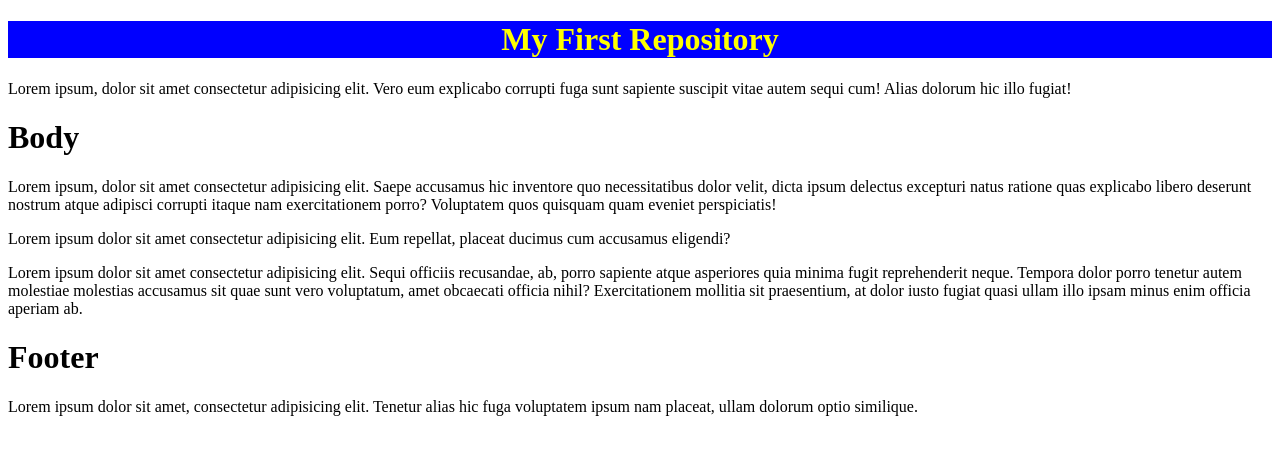
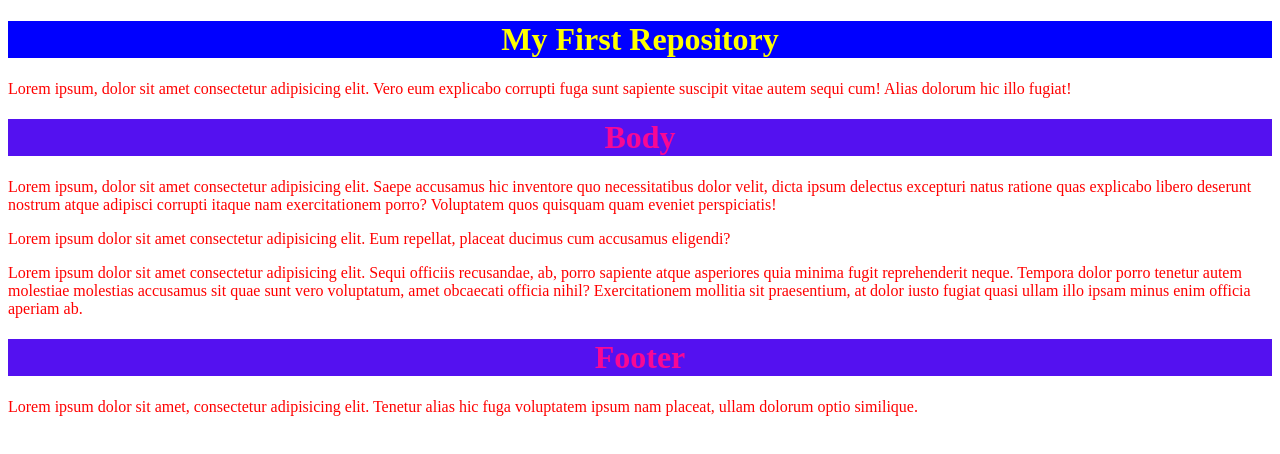
Before and after one commit to developerasad10/my-first-repo, a plain HTML site: page index.html in a window 1280 px wide. Drawn offline with Linux system fonts and the light colour scheme.

Commit message:
add css file

```diff
--- a/index.html
+++ b/index.html
@@ -5,6 +5,7 @@
     <meta http-equiv="X-UA-Compatible" content="IE=edge">
     <meta name="viewport" content="width=device-width, initial-scale=1.0">
     <title>My First Repo</title>
+    <link rel="stylesheet" href="style.css">
     <style>
         .header h1{
             color:yellow;
@@ -12,6 +13,7 @@
             text-align: center;
         }
     </style>
+
 </head>
 <body>
     <div class="header">
--- /dev/null
+++ b/style.css
@@ -0,0 +1,8 @@
+body{
+    color:red;
+}
+h1{
+    color:rgb(248, 8, 148);
+    background-color: rgb(84, 17, 240);
+    text-align: center;
+}
```
